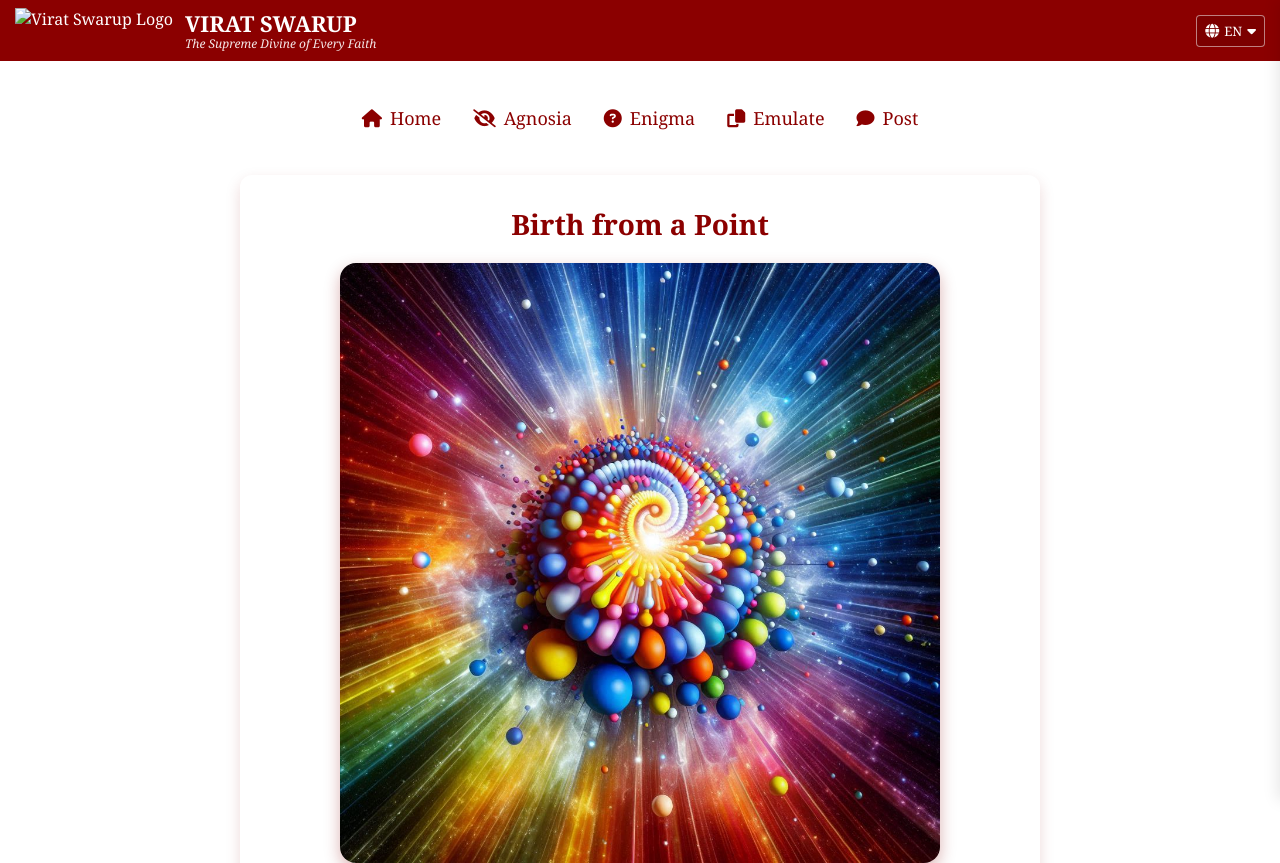
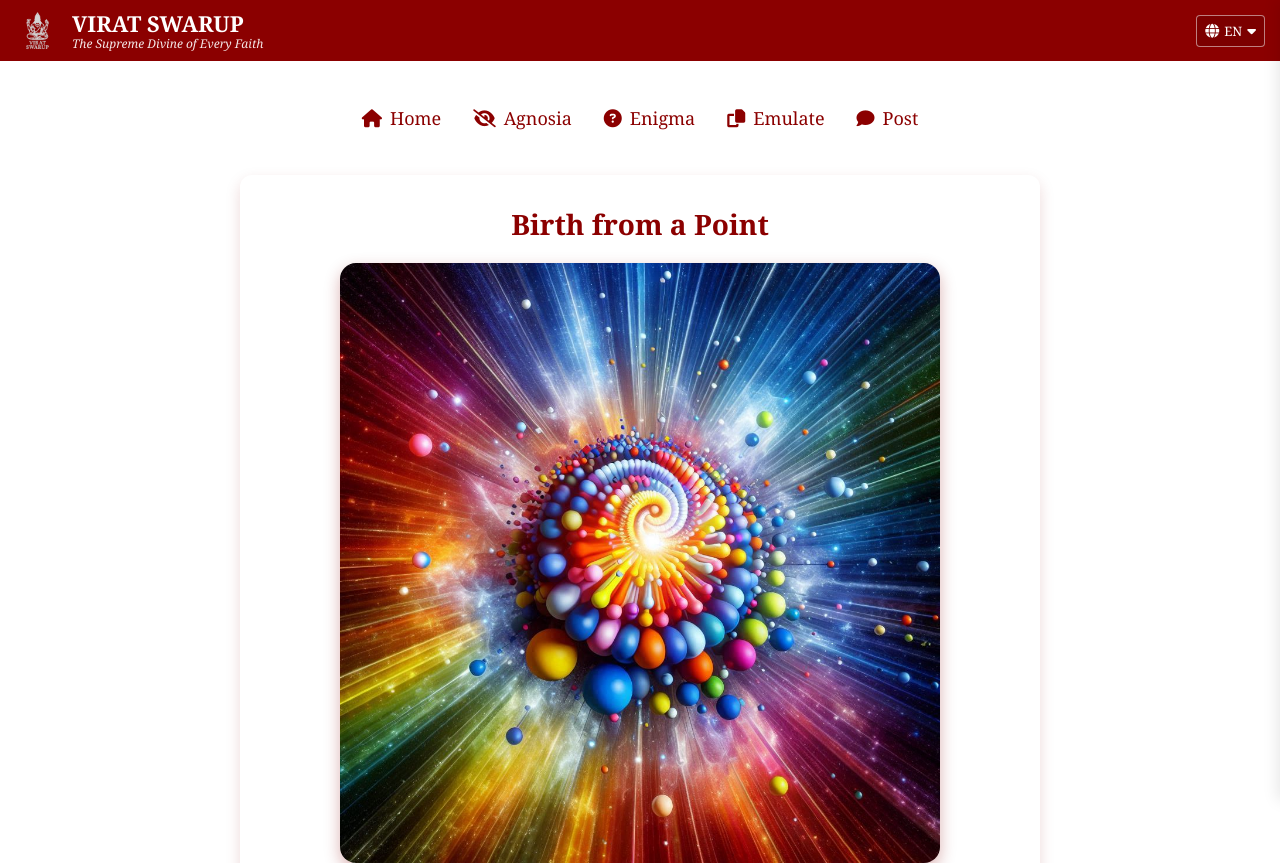
Before and after one commit to Biju33/viratswarup, a plain HTML site: page What is our goal.html in a window 1280 px wide. Shown: the top 863 px of the page. Drawn offline with Linux system fonts and the light colour scheme.

Commit message:
Update What is our goal.html

```diff
--- a/What is our goal.html
+++ b/What is our goal.html
@@ -162,7 +162,7 @@
     <header class="site-header">
         <div class="header-left-section">
             <!-- Replace with your actual logo image -->
-            <img src="images/virat_swarup_logo_placeholder.png" alt="Virat Swarup Logo" class="site-logo">
+            <img src="images/logo.png" alt="Virat Swarup Logo" class="site-logo">
             <div class="site-titles">
                 <h1 class="site-main-title">VIRAT SWARUP</h1>
                 <p class="site-subtitle" data-translate-key="headerSubtitleBirthPoint"> The Supreme Devine of Every Faith</p>
```
